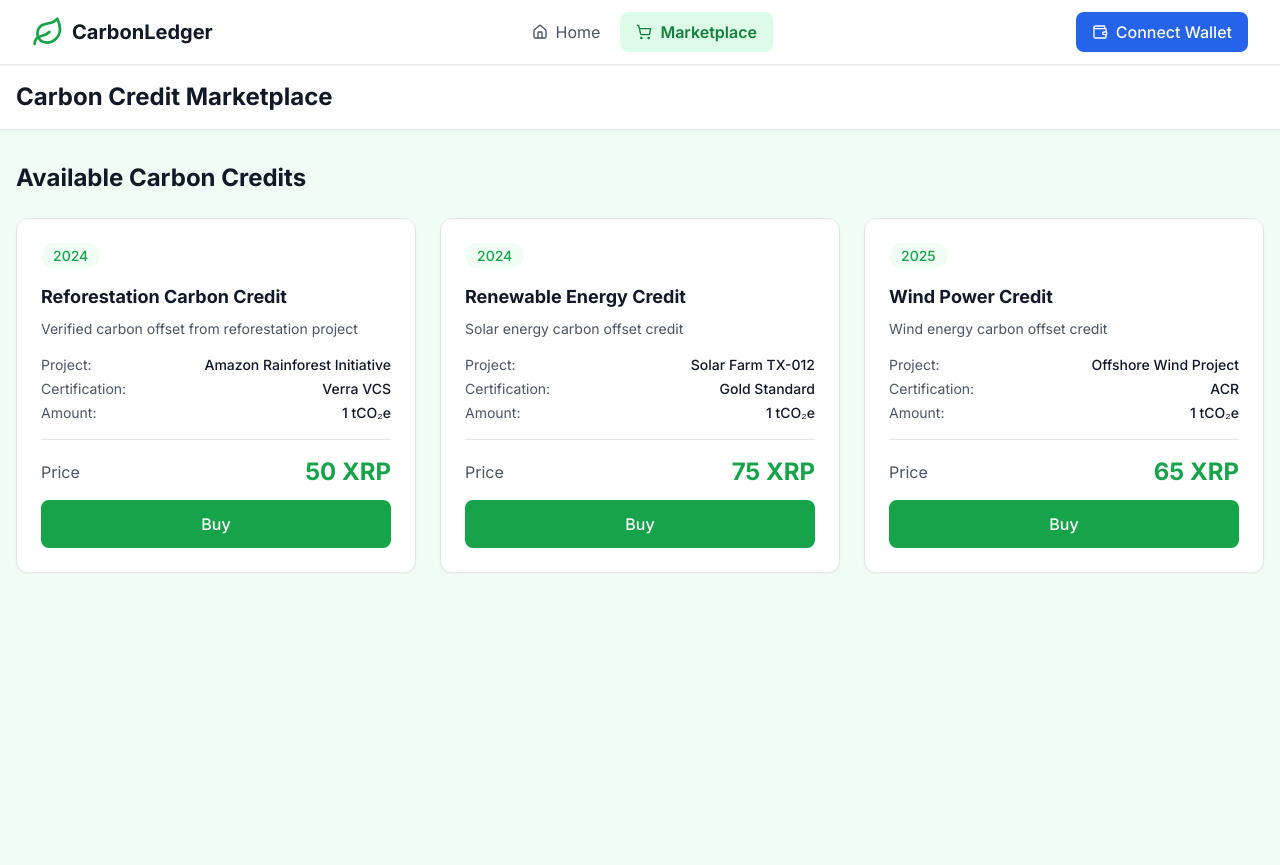
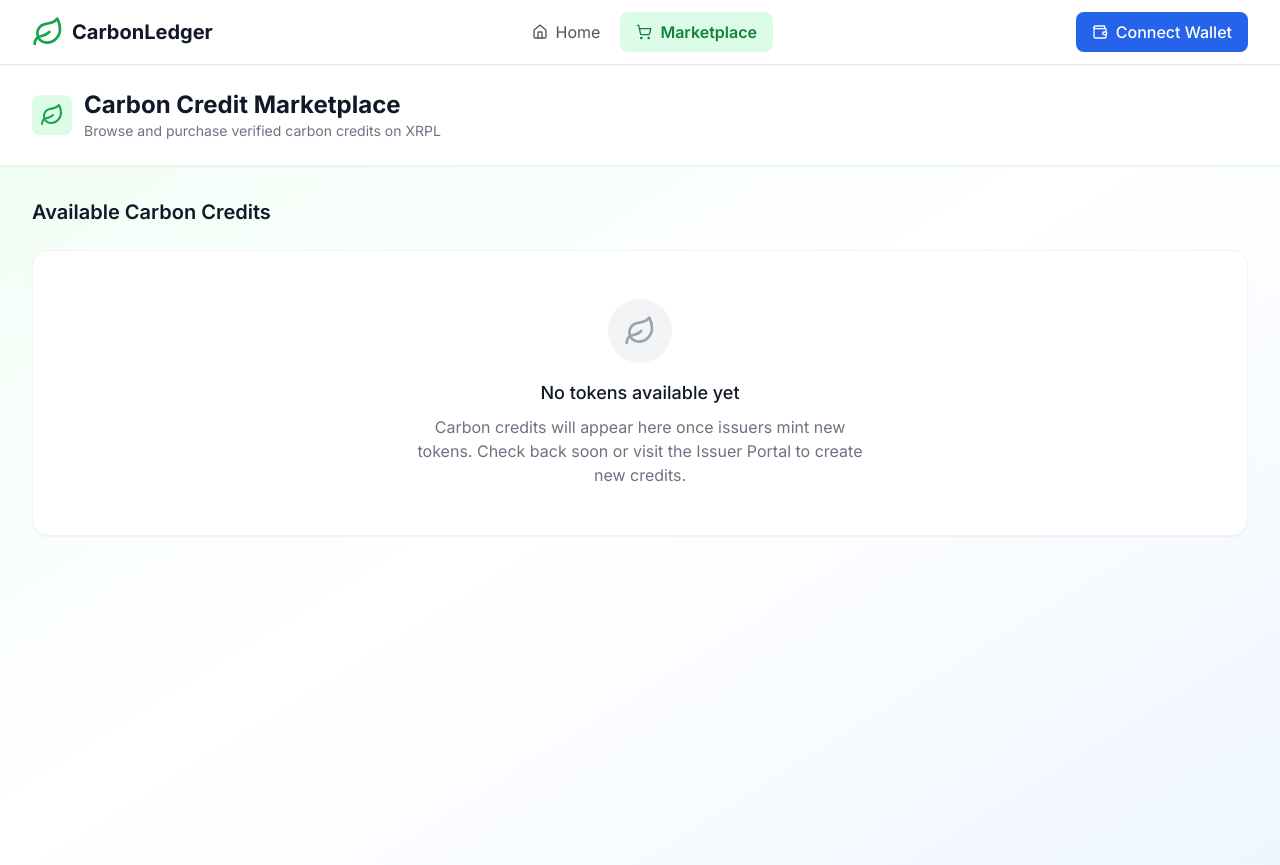
Before and after one commit to bachng0111/nusfintechsummit2026-multicultural, a Next.js app: page /marketplace in a window 1280 px wide. Built offline with nearby package versions, Linux system fonts and the light colour scheme.

Commit message:
Fix issuer-marketplace integration: use shared wallet context and save minted tokens to localStorage

```diff
--- a/src/app/issuer/page.tsx
+++ b/src/app/issuer/page.tsx
@@ -1,7 +1,7 @@
 'use client'
 
 import { useState, useCallback } from 'react'
-import { WalletConnectButton, useWallet } from '@/components/XRPLProvider'
+import { useWallet } from '@/components/buyer/BuyerXRPLProvider'
 import * as xrpl from 'xrpl'
 // XRPL Devnet configuration
 const DEVNET_EXPLORER_URL = 'https://devnet.xrpl.org'
@@ -70,6 +70,56 @@ interface MintResult {
 // MPTokenIssuanceCreate flags
 const MPT_CAN_TRANSFER = 0x00000020
 const MPT_CAN_TRADE = 0x00000010
+
+// Wallet Connect Button Component (using the shared context)
+function WalletConnectButton() {
+  const { address, balance, isConnected, isConnecting, connectNewWallet, disconnect } = useWallet()
+
+  const formatAddress = (addr: string) => {
+    return `${addr.slice(0, 6)}...${addr.slice(-4)}`
+  }
+
+  if (isConnected && address) {
+    return (
+      <div className="flex items-center gap-2">
+        <div className="text-right">
+          <span className="px-3 py-2 bg-green-100 text-green-800 rounded-lg text-sm font-medium block">
+            {formatAddress(address)}
+          </span>
+          {balance && (
+            <span className="text-xs text-gray-500">{parseFloat(balance).toFixed(2)} XRP</span>
+          )}
+        </div>
+        <button
+          onClick={disconnect}
+          className="px-3 py-2 text-sm text-gray-600 hover:text-gray-800 transition-colors"
+        >
+          Disconnect
+        </button>
+      </div>
+    )
+  }
+
+  return (
+    <button
+      onClick={connectNewWallet}
+      disabled={isConnecting}
+      className="px-4 py-2 bg-green-600 text-white rounded-lg font-medium hover:bg-green-700 transition-colors disabled:opacity-50 disabled:cursor-not-allowed flex items-center gap-2"
+    >
+      {isConnecting ? (
+        <>
+          <svg className="animate-spin h-4 w-4" xmlns="http://www.w3.org/2000/svg" fill="none" viewBox="0 0 24 24">
+            <circle className="opacity-25" cx="12" cy="12" r="10" stroke="currentColor" strokeWidth="4"></circle>
+            <path className="opacity-75" fill="currentColor" d="M4 12a8 8 0 018-8V0C5.373 0 0 5.373 0 12h4zm2 5.291A7.962 7.962 0 014 12H0c0 3.042 1.135 5.824 3 7.938l3-2.647z"></path>
+          </svg>
+          Creating Wallet...
+        </>
+      ) : (
+        '🔗 Get Test Wallet (Devnet)'
+      )}
+    </button>
+  )
+}
 
 export default function IssuerPage() {
   // Form state
@@ -222,6 +272,20 @@ export default function IssuerPage() {
       }))
 
       console.log(`[MPT] Created successfully with issuance ID: ${mptIssuanceId}`)
+
+      const tokenData = {
+        issuanceId: mptIssuanceId,
+        address,
+        metadata: mptMetadata,
+        amount,
+        timestamp: new Date().toISOString(),
+        txHash: txHash,
+        explorerUrl: `${DEVNET_EXPLORER_URL}/mpt/${mptIssuanceId}`,
+        ipfsHash,
+      }
+      const existing = JSON.parse(localStorage.getItem('mintedTokens') || '[]')
+      existing.push(tokenData)
+      localStorage.setItem('mintedTokens', JSON.stringify(existing))
 
       setStatus('success')
     } catch (error) {
--- a/src/app/marketplace/page.tsx
+++ b/src/app/marketplace/page.tsx
@@ -1,74 +1,67 @@
 'use client';
 
 import React, { useState, useEffect } from 'react';
-import TokenCard from '../../components/marketplace/TokenCard';
-import { Token } from '../../components/marketplace/TokenCard';
 import { useWallet } from '@/components/buyer/BuyerXRPLProvider';
 import { useRouter } from 'next/navigation';
 import { Payment } from 'xrpl';
+import { Leaf, ExternalLink, Calendar, Hash, Coins, Clock, ShoppingCart, X } from 'lucide-react';
+
+// Token type matching the issuer's minted token structure
+type MintedToken = {
+  issuanceId: string;
+  address: string;
+  metadata: {
+    projectName: string;
+    creditType: string;
+    vintage: string;
+    certification: string;
+    location: string;
+    description: string;
+    pricePerCredit: string;
+  };
+  amount: number;
+  timestamp: string;
+  txHash: string;
+  explorerUrl: string;
+  ipfsHash: string;
+};
 
 export default function MarketplacePage() {
   const router = useRouter();
   const { isConnected, address, getWallet, getClient } = useWallet();
 
-  const [tokens, setTokens] = useState<Token[]>([]);
-  const [selectedToken, setSelectedToken] = useState<Token | null>(null);
+  const [tokens, setTokens] = useState<MintedToken[]>([]);
+  const [selectedToken, setSelectedToken] = useState<MintedToken | null>(null);
   const [buying, setBuying] = useState(false);
 
-  const handleTokenPurchase = (token: Token) => {
+  // Load minted tokens from localStorage
+  useEffect(() => {
+    const stored = localStorage.getItem('mintedTokens');
+    if (stored) {
+      try {
+        setTokens(JSON.parse(stored));
+      } catch (err) {
+        console.error('Failed to parse stored tokens:', err);
+      }
+    }
+  }, []);
+
+  const handleTokenPurchase = (token: MintedToken) => {
     if (!isConnected) {
       localStorage.setItem(
         'post_login_intent',
         JSON.stringify({
           action: 'BUY_TOKEN',
-          tokenId: token.id,
+          tokenId: token.issuanceId,
         })
       );
       router.push('/');
       return;
     }
-
-    // Open modal
     setSelectedToken(token);
   };
 
-  useEffect(() => {
-    setTokens([
-      {
-        id: 'CC001',
-        name: 'Reforestation Carbon Credit',
-        price: '50',
-        amount: 1,
-        description: 'Verified carbon offset from reforestation project',
-        project: 'Amazon Rainforest Initiative',
-        vintage: '2024',
-        certification: 'Verra VCS',
-      },
-      {
-        id: 'CC002',
-        name: 'Renewable Energy Credit',
-        price: '75',
-        amount: 1,
-        description: 'Solar energy carbon offset credit',
-        project: 'Solar Farm TX-012',
-        vintage: '2024',
-        certification: 'Gold Standard',
-      },
-      {
-        id: 'CC003',
-        name: 'Wind Power Credit',
-        price: '65',
-        amount: 1,
-        description: 'Wind energy carbon offset credit',
-        project: 'Offshore Wind Project',
-        vintage: '2025',
-        certification: 'ACR',
-      },
-    ]);
-  }, []);
-
-
-  const handleConfirmPurchase = async (token: Token) => {
+  const handleConfirmPurchase = async (token: MintedToken) => {
     if (!address) {
       alert('Wallet not connected!');
       return;
@@ -83,21 +76,22 @@ export default function MarketplacePage() {
       const wallet = getWallet();
       if (!wallet) throw new Error('Wallet not available');
 
-      const issuerAddress = 'rJP2saa6mD796QqKyBUSkxhgkDySkJgnxf'; // Replace with actual issuer address
-      // const rlusdIssuer = 'rEXAMPLERLUSDISSUER'; for future rlusd integration
+      const issuerAddress = token.address; // Use the token issuer's address
+
+      const pricePerCredit = parseFloat(token.metadata?.pricePerCredit || '10');
+      const totalPrice = pricePerCredit * token.amount;
 
       const payment: Payment = {
         TransactionType: 'Payment',
         Account: address,
         Destination: issuerAddress,
-        Amount: (parseFloat(token.price) * 1_000_000).toString(), // XRP in drops
+        Amount: (totalPrice * 1_000_000).toString(), // XRP in drops
       };
 
-      // Sign & submit
       const result = await client.submitAndWait(payment, { wallet });
 
       console.log('Purchase successful:', result);
-      alert(`Successfully purchased ${token.name}!`);
+      alert(`Successfully purchased ${token.metadata?.projectName || 'Carbon Credit'}!`);
       setSelectedToken(null);
     } catch (err) {
       console.error('Purchase failed:', err);
@@ -107,54 +101,211 @@ export default function MarketplacePage() {
     }
   };
 
+  const formatDate = (timestamp: string) => {
+    return new Date(timestamp).toLocaleDateString('en-US', {
+      year: 'numeric',
+      month: 'short',
+      day: 'numeric',
+    });
+  };
+
+  const truncateAddress = (addr: string) => {
+    if (!addr) return '';
+    return `${addr.slice(0, 6)}...${addr.slice(-4)}`;
+  };
+
   return (
-    <div className="min-h-screen bg-green-50">
+    <div className="min-h-screen bg-gradient-to-br from-green-50 via-white to-blue-50">
       {/* Header */}
-      <div className="bg-white shadow-sm border-b">
-        <div className="max-w-7xl mx-auto px-4 py-4 flex items-center justify-between">
-          <h1 className="text-2xl font-bold text-gray-900">Carbon Credit Marketplace</h1>
+      <div className="bg-white shadow-sm border-b border-green-100">
+        <div className="max-w-7xl mx-auto px-4 sm:px-6 lg:px-8 py-6">
+          <div className="flex items-center gap-3">
+            <div className="p-2 bg-green-100 rounded-lg">
+              <Leaf className="w-6 h-6 text-green-600" />
+            </div>
+            <div>
+              <h1 className="text-2xl font-bold text-gray-900">Carbon Credit Marketplace</h1>
+              <p className="text-sm text-gray-500">Browse and purchase verified carbon credits on XRPL</p>
+            </div>
+          </div>
         </div>
       </div>
 
-      {/* Main Content */}
+      {/* Purchase Modal */}
       {selectedToken && (
-        <div className="fixed inset-0 flex items-center justify-center bg-black/50 z-50">
-          <div className="bg-white rounded-xl p-6 max-w-md w-full shadow-lg">
-            <h3 className="text-xl font-bold mb-4">{selectedToken.name}</h3>
-            <p className="text-gray-600 mb-2">Price: {selectedToken.price} RLUSD</p>
-            <p className="text-gray-500 mb-4">{selectedToken.description}</p>
-
-            <div className="flex justify-end gap-2">
+        <div className="fixed inset-0 flex items-center justify-center bg-black/50 z-50 p-4">
+          <div className="bg-white rounded-2xl p-6 max-w-lg w-full shadow-2xl">
+            <div className="flex items-center justify-between mb-4">
+              <h3 className="text-xl font-bold text-gray-900">Confirm Purchase</h3>
               <button
                 onClick={() => setSelectedToken(null)}
-                className="px-4 py-2 border rounded-lg hover:bg-gray-50"
+                className="p-1 hover:bg-gray-100 rounded-full transition-colors"
+              >
+                <X className="w-5 h-5 text-gray-500" />
+              </button>
+            </div>
+
+            <div className="bg-green-50 rounded-xl p-4 mb-4">
+              <h4 className="font-semibold text-green-800 mb-2">
+                {selectedToken.metadata?.projectName || 'Carbon Credit'}
+              </h4>
+              <p className="text-sm text-green-700 mb-3">
+                {selectedToken.metadata?.description || 'Verified carbon offset credit'}
+              </p>
+
+              <div className="grid grid-cols-2 gap-2 text-sm">
+                <div className="flex items-center gap-1 text-green-600">
+                  <Coins className="w-4 h-4" />
+                  <span>Amount: {selectedToken.amount} credits</span>
+                </div>
+                <div className="flex items-center gap-1 text-green-600">
+                  <Calendar className="w-4 h-4" />
+                  <span>Vintage: {selectedToken.metadata?.vintage || 'N/A'}</span>
+                </div>
+              </div>
+            </div>
+
+            <div className="border-t border-gray-100 pt-4 mb-4">
+              <div className="flex justify-between items-center text-lg">
+                <span className="text-gray-600">Total Price:</span>
+                <span className="font-bold text-green-600">
+                  {(parseFloat(selectedToken.metadata?.pricePerCredit || '10') * selectedToken.amount).toFixed(2)} XRP
+                </span>
+              </div>
+            </div>
+
+            <div className="flex gap-3">
+              <button
+                onClick={() => setSelectedToken(null)}
+                className="flex-1 px-4 py-3 border border-gray-200 rounded-xl hover:bg-gray-50 font-medium transition-colors"
               >
                 Cancel
               </button>
               <button
                 onClick={() => handleConfirmPurchase(selectedToken)}
-                className="px-4 py-2 bg-green-600 text-white rounded-lg hover:bg-green-700"
+                disabled={buying}
+                className="flex-1 px-4 py-3 bg-green-600 text-white rounded-xl hover:bg-green-700 font-medium transition-colors disabled:opacity-50 disabled:cursor-not-allowed flex items-center justify-center gap-2"
               >
-                Confirm Purchase
+                {buying ? (
+                  <>
+                    <div className="w-4 h-4 border-2 border-white border-t-transparent rounded-full animate-spin" />
+                    Processing...
+                  </>
+                ) : (
+                  <>
+                    <ShoppingCart className="w-4 h-4" />
+                    Confirm Purchase
+                  </>
+                )}
               </button>
             </div>
           </div>
         </div>
       )}
 
-      <div className="max-w-7xl mx-auto px-4 py-8">
-        <h2 className="text-2xl font-bold text-gray-900 mb-6">Available Carbon Credits</h2>
+      {/* Main Content */}
+      <div className="max-w-7xl mx-auto px-4 sm:px-6 lg:px-8 py-8">
+        <div className="flex items-center justify-between mb-6">
+          <h2 className="text-xl font-semibold text-gray-900">
+            Available Carbon Credits
+            {tokens.length > 0 && (
+              <span className="ml-2 text-sm font-normal text-gray-500">
+                ({tokens.length} token{tokens.length !== 1 ? 's' : ''})
+              </span>
+            )}
+          </h2>
+        </div>
 
         {tokens.length === 0 ? (
-          <p className="text-gray-600">No tokens available yet.</p>
+          <div className="bg-white rounded-2xl shadow-sm border border-gray-100 p-12 text-center">
+            <div className="w-16 h-16 bg-gray-100 rounded-full flex items-center justify-center mx-auto mb-4">
+              <Leaf className="w-8 h-8 text-gray-400" />
+            </div>
+            <h3 className="text-lg font-medium text-gray-900 mb-2">No tokens available yet</h3>
+            <p className="text-gray-500 max-w-md mx-auto">
+              Carbon credits will appear here once issuers mint new tokens. Check back soon or visit the Issuer Portal to create new credits.
+            </p>
+          </div>
         ) : (
           <div className="grid md:grid-cols-2 lg:grid-cols-3 gap-6">
-            {tokens.map((token) => (
-              <TokenCard
-                key={token.id}
-                token={token}
-                onBuy={handleTokenPurchase}
-              />
+            {tokens.map((token, idx) => (
+              <div
+                key={token.issuanceId + idx}
+                className="bg-white rounded-2xl shadow-sm border border-gray-100 overflow-hidden hover:shadow-lg transition-all duration-200 hover:-translate-y-1"
+              >
+                {/* Card Header */}
+                <div className="bg-gradient-to-r from-green-500 to-emerald-600 p-4">
+                  <div className="flex items-center justify-between">
+                    <span className="px-2 py-1 bg-white/20 rounded-full text-xs font-medium text-white">
+                      {token.metadata?.certification || 'Verified'}
+                    </span>
+                    <span className="text-white/80 text-xs">
+                      {token.metadata?.vintage || '2024'}
+                    </span>
+                  </div>
+                  <h3 className="text-lg font-bold text-white mt-3">
+                    {token.metadata?.projectName || 'Carbon Credit'}
+                  </h3>
+                  <p className="text-green-100 text-sm mt-1">
+                    {token.metadata?.creditType || 'Carbon Offset'}
+                  </p>
+                </div>
+
+                {/* Card Body */}
+                <div className="p-4">
+                  <p className="text-gray-600 text-sm mb-4 line-clamp-2">
+                    {token.metadata?.description || 'Verified carbon offset credit from sustainable project'}
+                  </p>
+
+                  <div className="space-y-2 mb-4">
+                    <div className="flex items-center gap-2 text-sm text-gray-500">
+                      <Hash className="w-4 h-4" />
+                      <span className="truncate" title={token.issuanceId}>
+                        ID: {truncateAddress(token.issuanceId)}
+                      </span>
+                    </div>
+                    <div className="flex items-center gap-2 text-sm text-gray-500">
+                      <Coins className="w-4 h-4" />
+                      <span>{token.amount} credit{token.amount !== 1 ? 's' : ''} available</span>
+                    </div>
+                    <div className="flex items-center gap-2 text-sm text-gray-500">
+                      <Clock className="w-4 h-4" />
+                      <span>Minted: {formatDate(token.timestamp)}</span>
+                    </div>
+                  </div>
+
+                  {/* Price & Actions */}
+                  <div className="border-t border-gray-100 pt-4">
+                    <div className="flex items-center justify-between mb-3">
+                      <span className="text-sm text-gray-500">Price per credit</span>
+                      <span className="text-xl font-bold text-green-600">
+                        {token.metadata?.pricePerCredit || '10'} XRP
+                      </span>
+                    </div>
+
+                    <div className="flex gap-2">
+                      <button
+                        onClick={() => handleTokenPurchase(token)}
+                        className="flex-1 px-4 py-2.5 bg-green-600 text-white rounded-xl hover:bg-green-700 font-medium transition-colors flex items-center justify-center gap-2"
+                      >
+                        <ShoppingCart className="w-4 h-4" />
+                        Buy Now
+                      </button>
+                      {token.explorerUrl && (
+                        <a
+                          href={token.explorerUrl}
+                          target="_blank"
+                          rel="noopener noreferrer"
+                          className="px-3 py-2.5 border border-gray-200 rounded-xl hover:bg-gray-50 transition-colors flex items-center justify-center"
+                          title="View on Explorer"
+                        >
+                          <ExternalLink className="w-4 h-4 text-gray-500" />
+                        </a>
+                      )}
+                    </div>
+                  </div>
+                </div>
+              </div>
             ))}
           </div>
         )}
```
